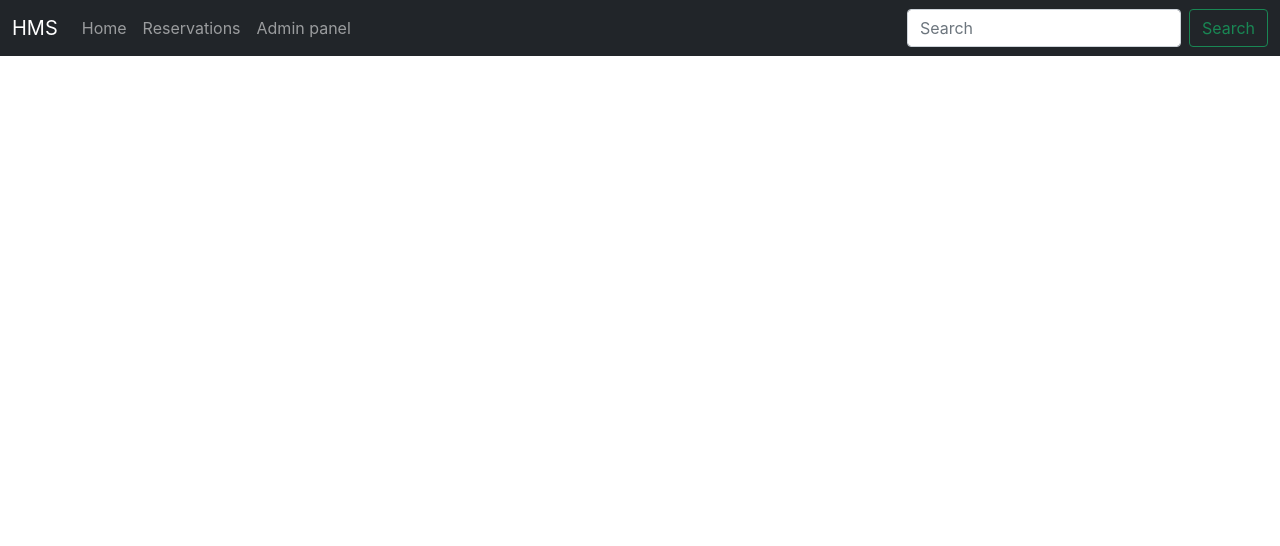
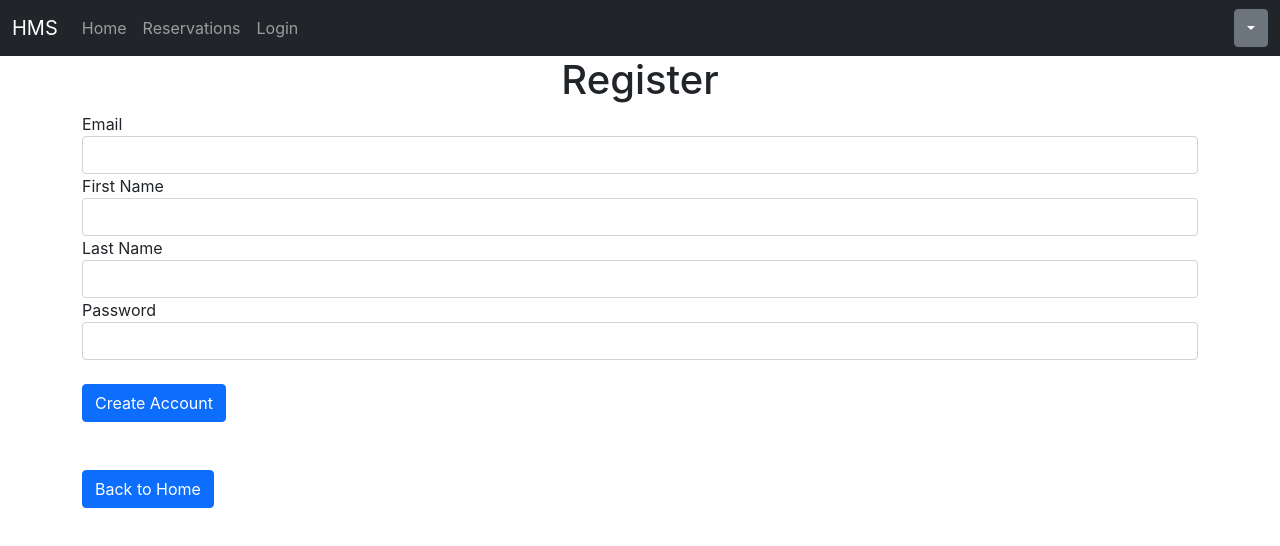
Before and after one commit to Y3S1Group33/DS-Assignment-Frontend, a React (Create React App) app: page /signup in a window 1280 px wide. Shown: the top 546 px of the page. Built offline with nearby package versions, Linux system fonts and the light colour scheme.

Commit message:
Reservations, login,regi,logout,admin added

```diff
--- a/src/App.js
+++ b/src/App.js
@@ -3,6 +3,10 @@ import { BrowserRouter as Router, Route, Routes } from "react-router-dom";
 import NavBar from "./components/NavBar/navBar"
 import Reservations from "./pages/reservations"
 import Home from "./pages/home"
+import Login from "./pages/login"
+import Register from "./pages/register"
+import Logout from "./pages/logout"
+import Profile from "./pages/profile"
 
 //admin panel
 import AdminPanel from "./pages/adminPanel"
@@ -12,11 +16,18 @@ import AdminReservationsUpdate from "./pages/adminPages/Reservations/updateReser
 
 
 function App() {
+
+
+
   return (
     <div>
       <NavBar />
       <Router>
         <Routes>
+        <Route exact path="/login" element={<Login />} />
+        <Route exact path="/signup" element={<Register />} />
+        <Route exact path="/logout" element={<Logout />} />
+        <Route exact path="/profile" element={<Profile />} />
         <Route exact path="/" element={<Home />} />
         <Route exact path="/reservations" element={<Reservations />} />
         <Route exact path="/admin" element={<AdminPanel />} />
--- a/src/components/NavBar/navBar.js
+++ b/src/components/NavBar/navBar.js
@@ -1,6 +1,15 @@
-import React from "react";
+import React, { useEffect, useState } from "react";
 
 function NavBar() {
+  const [loggedUser, setLoggedUser] = useState([]);
+
+  useEffect(() => {
+    const user = JSON.parse(localStorage.getItem("user"));
+    if (user) {
+      setLoggedUser(user);
+    }
+  }, []);
+
   return (
     <div>
       <nav className="navbar navbar-expand-lg navbar-dark bg-dark">
@@ -23,7 +32,6 @@ function NavBar() {
 
           <div className="collapse navbar-collapse" id="navbarSupportedContent">
             <ul className="navbar-nav me-auto mb-2 mb-lg-0">
-
               <li className="nav-item">
                 <a className="nav-link" aria-current="page" href="/">
                   Home
@@ -36,24 +44,42 @@ function NavBar() {
                 </a>
               </li>
 
+              {(loggedUser.role == "Admin") && (
               <li className="nav-item">
                 <a className="nav-link" href="/admin">
                   Admin panel
                 </a>
               </li>
+              )}
 
+              <li className="nav-item">
+                <a className="nav-link" href="/login">
+                  Login
+                </a>
+              </li>
             </ul>
-            <form className="d-flex">
-              <input
-                className="form-control me-2"
-                type="search"
-                placeholder="Search"
-                aria-label="Search"
-              />
-              <button className="btn btn-outline-success" type="submit">
-                Search
+            {(loggedUser) && (
+            <div className="dropdown">
+              <button
+                className="btn btn-secondary dropdown-toggle"
+                type="button"
+                id="dropdownMenuButton"
+                data-toggle="dropdown"
+                aria-haspopup="true"
+                aria-expanded="false"
+              >
+                {loggedUser.firstName}
               </button>
-            </form>
+              <div className="dropdown-menu" aria-labelledby="dropdownMenuButton">
+                <a className="dropdown-item" href="/profile">
+                  Profile
+                </a>
+                <a className="dropdown-item" href="/logout">
+                  Logout
+                </a>
+              </div>
+            </div>
+            )}
           </div>
         </div>
       </nav>
--- a/src/pages/adminPages/Reservations/adminReservations.js
+++ b/src/pages/adminPages/Reservations/adminReservations.js
@@ -41,11 +41,10 @@ export default function Reservations() {
                 <td>{item.date}</td>
                 <td>
                   <button  className="btn btn-success">
-                  <Link to={`/adminUpdateReservations/${item.id}`} className="btn btn-success">Update
+                  <Link to={`/adminUpdateReservations/${item.id}`} className="btn btn-success">View Details
                             </Link>
                   </button>
-                  <button className="btn btn-danger">Delete
-                  </button>
+
                 </td>
               </tr>
             );
--- a/src/pages/adminPanel.js
+++ b/src/pages/adminPanel.js
@@ -32,7 +32,7 @@ export default function AdminPanel() {
   </div>
 
   <div class="card">
-    <img class="card-img-top" src={imageUser} alt="Card image cap" />
+    <img class="card-img-top" href="/adminReservations" src={imageUser} alt="Card image cap" />
     <div class="card-body">
       <h5 class="card-title">Reservations Management</h5>
       <p class="card-text">Number of reservations: {Reservations.length}</p>
--- /dev/null
+++ b/src/pages/login.js
@@ -0,0 +1,90 @@
+import React, { useState } from "react";
+import axios from "axios";
+
+function Login() {
+  const [userId, setUserId] = useState("");
+  const [userName, setUsername] = useState("");
+  const [password, setPassword] = useState("");
+
+  let HandleSubmit = async (e) => {
+    e.preventDefault();
+
+    let res = await axios.get(
+      `http://localhost:8080/users/getByUserName?id=${userId}`
+    );
+    if (res) {
+      console.log(res.data.id);
+      console.log(res.data.password);
+      console.log(userId);
+      console.log(password);
+
+      if (userId == res.data.id && password == res.data.password) {
+        alert("Logged In Successfully");
+        window.location.href = "/";
+        localStorage.setItem("user", JSON.stringify(res.data));
+      } else {
+        alert("Incorrect password or User Id!");
+      }
+    } else {
+      alert("Bad network connection!");
+    }
+  };
+
+  return (
+    <div className="container">
+      <h1 className="text-center">Login</h1>
+
+      <form className="form" onSubmit={HandleSubmit}>
+        <div className="form-group">
+          <label>User ID</label>
+          <input
+            placeholder="user id"
+            type="text"
+            className="form-control"
+            id="userId"
+            value={userId}
+            onChange={(e) => setUserId(e.target.value)}
+            required
+          />
+        </div>
+
+        <div className="form-group">
+          <label>User Name</label>
+          <input
+            placeholder="user name"
+            type="text"
+            className="form-control"
+            id="userName"
+            value={userName}
+            onChange={(e) => setUsername(e.target.value)}
+            required
+          />
+        </div>
+
+        <div className="form-group">
+          <label>Password</label>
+          <input
+            placeholder="password"
+            type="text"
+            className="form-control"
+            id="password"
+            value={password}
+            onChange={(e) => setPassword(e.target.value)}
+            required
+          />
+        </div>
+
+        <br></br>
+        <button type="submit" className="btn btn-primary">
+          Login
+        </button>
+      </form>
+      <br></br>
+      <a href="/signup">
+        <button className="btn btn-primary">Sign Up here</button>
+      </a>
+    </div>
+  );
+}
+
+export default Login;
--- /dev/null
+++ b/src/pages/logout.js
@@ -0,0 +1,16 @@
+import React from 'react'
+
+let handleLogout = () =>{
+    localStorage.removeItem('user');
+    alert("Logged out successfuly!")
+    window.location.href="/login";
+}
+
+export default function() {
+  return (
+    <div>
+        <br></br><br></br><br></br>
+       <center> <button className="btn btn-primary" onClick={handleLogout}>Click here to logout from the system?</button> </center>
+    </div>
+  )
+}
--- /dev/null
+++ b/src/pages/profile.js
@@ -0,0 +1,32 @@
+import React, { useEffect, useState } from "react";
+
+export default function Profile() {
+  const [loggedUser, setLoggedUser] = useState([]);
+
+  useEffect(() => {
+    const user = JSON.parse(localStorage.getItem("user"));
+    if (user) {
+      setLoggedUser(user);
+    }
+  }, []);
+
+  return (
+    <div className="container">
+      <h1 className="text-center">Hello {loggedUser.firstName}!</h1>
+        <br></br><br></br><br></br>
+      <div className="card text-center">
+        <div className="card-header">{loggedUser.firstName}  {loggedUser.lastName}</div>
+        <div className="card-body">
+          <h5 className="card-title">User Id : {loggedUser.id}</h5>
+          <h5 className="card-title">First Name : {loggedUser.firstName}</h5>
+          <h5 className="card-title">Last Name : {loggedUser.lastName}</h5>
+          <h5 className="card-title">Email : {loggedUser.email}</h5>
+          <h5 className="card-title">Role : {loggedUser.role}</h5>
+          <a href="/" className="btn btn-primary">
+            Back to Home
+          </a>
+        </div>
+      </div>
+    </div>
+  );
+}
--- /dev/null
+++ b/src/pages/register.js
@@ -0,0 +1,106 @@
+import React from "react";
+import axios from "axios";
+import { useState } from "react";
+
+function Register() {
+  const [email, setEmail] = useState("");
+  const [firstName, setFirstName] = useState("");
+  const [lastName, setLastName] = useState("");
+  const [password, setPassword] = useState("");
+
+  const defaultRole = "Traveler";
+
+  let data = {
+    email: email,
+    firstName: firstName,
+    lastName: lastName,
+    role: defaultRole,
+    password: password,
+  };
+
+  let handleSubmit = async (e) => {
+    e.preventDefault();
+    try {
+      let res = await axios.post("http://localhost:8080/users", data);
+      if (res) {
+        console.log(data);
+        alert("Account created successfully");
+        window.location.href="/login"
+      } else {
+        alert("Some error occured");
+      }
+    } catch (err) {
+      console.log(err);
+    }
+  };
+
+  return (
+    <div className="container">
+      <h1 className="text-center">Register</h1>
+
+      <form className="form" onSubmit={handleSubmit}>
+        <div className="form-group">
+          <label>Email</label>
+          <input
+            type="text"
+            className="form-control"
+            id="email"
+            value={email}
+            onChange={(e) => setEmail(e.target.value)}
+            required
+          />
+        </div>
+
+        <div className="form-group">
+          <label>First Name</label>
+          <input
+            placeholder=""
+            type="text"
+            className="form-control"
+            id="firstname"
+            value={firstName}
+            onChange={(e) => setFirstName(e.target.value)}
+            required
+          />
+        </div>
+
+        <div className="form-group">
+          <label>Last Name</label>
+          <input
+            className="form-control"
+            id="lastname"
+            rows="3"
+            value={lastName}
+            onChange={(e) => setLastName(e.target.value)}
+            required
+          />
+        </div>
+
+        <div className="form-group">
+          <label>Password</label>
+          <input
+            className="form-control"
+            id="password"
+            rows="3"
+            value={password}
+            onChange={(e) => setPassword(e.target.value)}
+            required
+          />
+        </div>
+
+
+        <br></br>
+        <button type="submit" className="btn btn-primary">
+          Create Account
+        </button>
+      </form>
+      <br></br>
+      <br></br>
+      <a href="/">
+        <button className="btn btn-primary">Back to Home</button>
+      </a>
+    </div>
+  );
+}
+
+export default Register;
```
Also changed, not shown: src/pages/adminPages/Reservations/updateReservations.js (+62 -38 lines).
